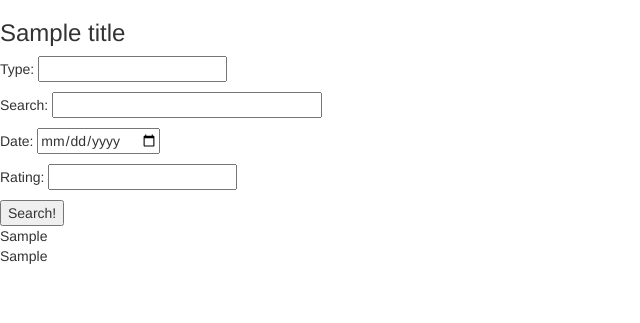
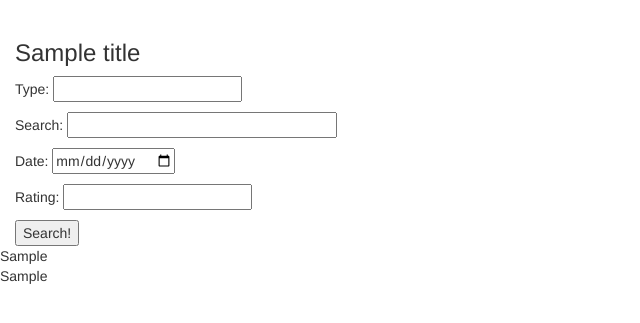
Before and after one commit to mariepi1994/DataProject, a Python web app: template database_app/app/templates/search.html in a window 1280 px wide. Shown: the part 51-374 px from the top of the page, without its empty margins (0-640 px from the left). Run offline with Jinja, Linux system fonts and the light colour scheme; the template is opened without the code that fills it: most values are stand-ins (such as "Sample title", 1, 10 or a date in 2020); form fields are guessed from the names that the template uses; some libraries are stand-ins or nearby versions.

Commit message:
Edited Templates

```diff
--- a/database_app/app/templates/establishments.html
+++ b/database_app/app/templates/establishments.html
@@ -1,5 +1,7 @@
 {% extends "base.html" %}
 {% block content %}
+<div class="container-fluid">
+
 <h3>{{title}}</h3>
 
 <form action="" method="post" name="login">
@@ -31,5 +33,6 @@
 
 
 </p>
+</div>
 
 {% endblock %}
--- a/database_app/app/templates/login.html
+++ b/database_app/app/templates/login.html
@@ -1,5 +1,7 @@
 {% extends "base.html" %}
 {% block content %}
+<div class="container-fluid">
+
 	<h2>{{title}}</h2>
 	{% if error %}<p class=error><strong>Error:</strong> {{ error }}{% endif %}
 	<form action="" method="post" name="login">
@@ -15,4 +17,5 @@
 
 	</p>
 
+</div>
 {% endblock %}
--- a/database_app/app/templates/registration.html
+++ b/database_app/app/templates/registration.html
@@ -1,5 +1,7 @@
 {% extends "base.html" %}
 {% block content %}
+<div class="container-fluid">
+
 <h3>{{title}}</h3>
 
 <form action="" method="post" name="login">
@@ -16,6 +18,7 @@
 <input type="submit" value="Register!">
 </form>
 
+</div>
 {% if answer %}
 {{answer}}
 {% endif %}
--- a/database_app/app/templates/search.html
+++ b/database_app/app/templates/search.html
@@ -1,23 +1,20 @@
 {% extends "base.html" %}
 {% block content %}
+<div class="container-fluid">
 	<h3>{{title}}</h3>
-
   <form action="" method="post" name="search_val">
 		{{form.hidden_tag()}}
 	<p>Type:
 		{{form.search_type()}}</p>
-
 	<p> Search:
 		{{form.search_val(size=30)}}
 	<p>Date:
 		{{form.date()}}</p>
 	<p>Rating:
 		{{form.rating()}}</p>
-
-
-
 	<input type="submit" value="Search!">
 	</form>
+</div>
 
 {{user_search}}
 
```
Lines whose indentation alone changed are shown as unchanged.
